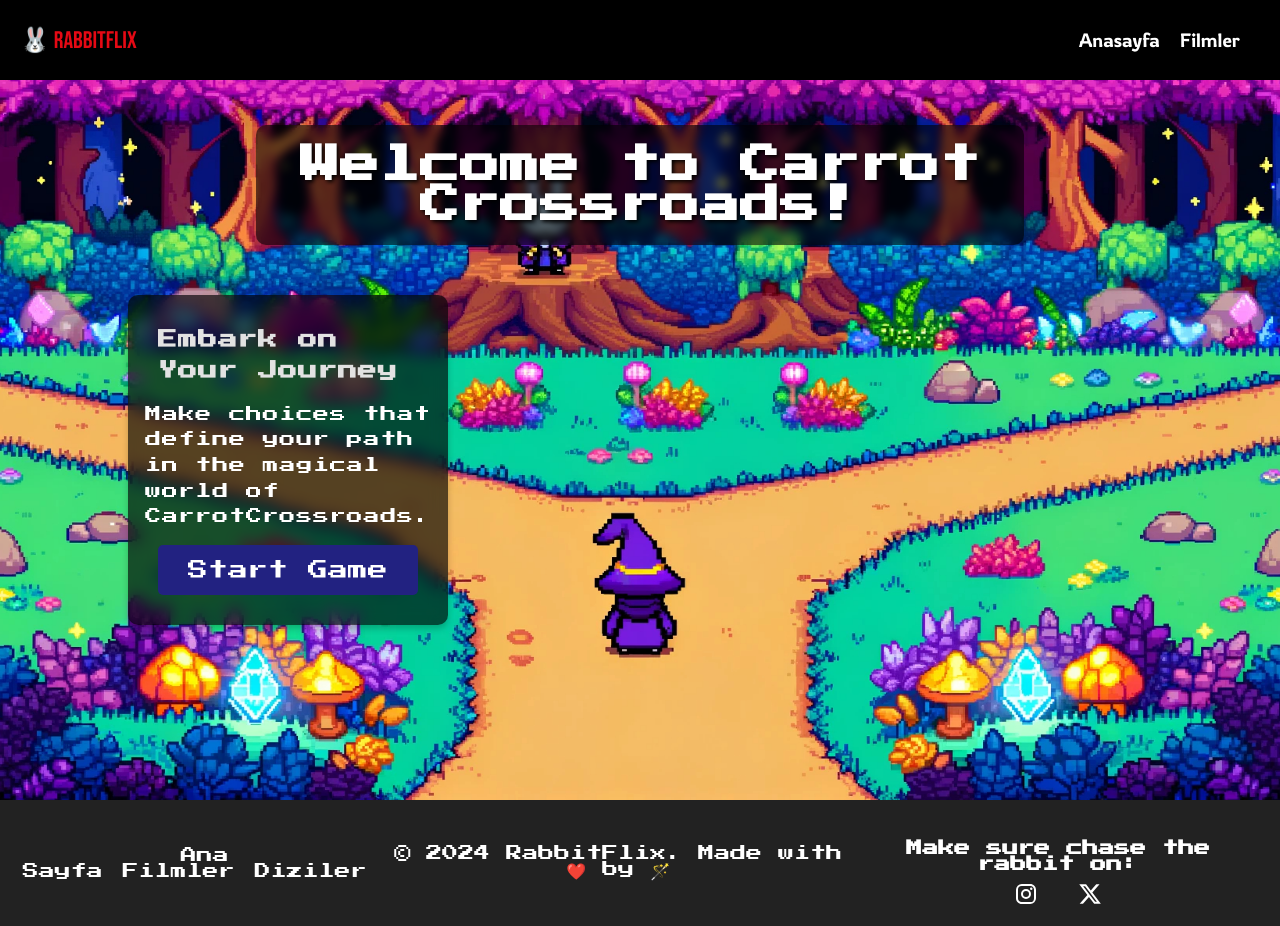
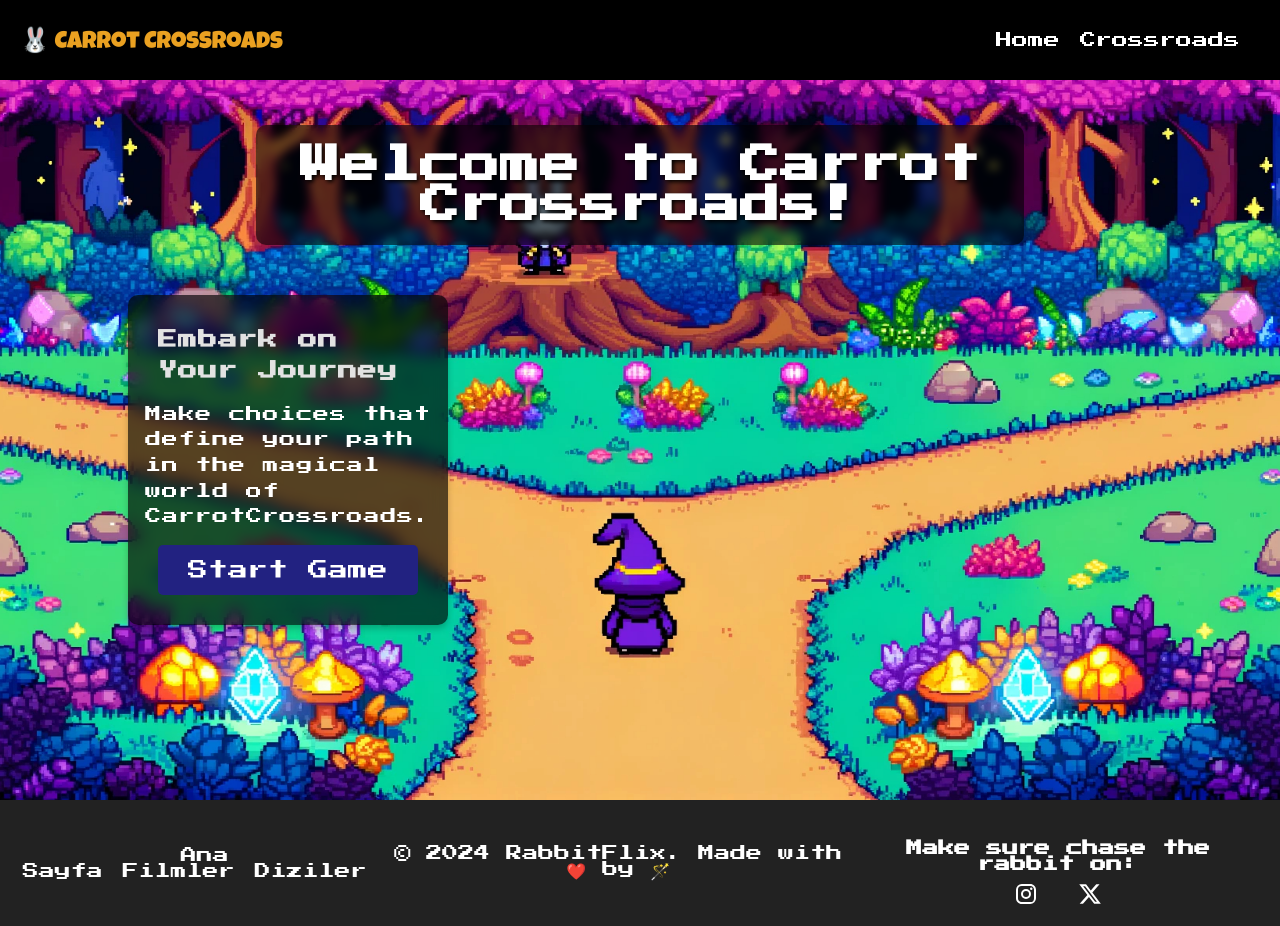
Before and after one commit to uluutku/CarrotCrossroads, a React (Vite) app: page / in a window 1280 px wide. Built offline with nearby package versions, Linux system fonts and the light colour scheme; the HTML template or start-up script is replaced by a standard one.

Commit message:
chore: Update fonts and styles in Header component

```diff
--- a/src/Header/Header.css
+++ b/src/Header/Header.css
@@ -1,5 +1,4 @@
-@import url("https://fonts.googleapis.com/css2?family=Bebas+Neue&display=swap");
-@import url("https://fonts.googleapis.com/css2?family=Rowdies:wght@300;400;700&family=Shadows+Into+Light&display=swap");
+@import url("https://fonts.googleapis.com/css2?family=Luckiest+Guy&display=swap");
 
 * {
   margin: 0;
@@ -8,9 +7,9 @@
 }
 
 body {
-  font-family: "Inter", sans-serif;
-  background-color: #141414;
-  color: rgba(255, 255, 255, 0.87);
+  font-family: "Luckiest Guy", cursive;
+  font-weight: 400;
+  font-style: normal;
 }
 
 a {
@@ -50,10 +49,10 @@ a {
 
 .logo-item {
   font-size: 1.5rem;
-  font-family: "Bebas Neue", sans-serif;
+  font-family: "Luckiest Guy", cursive;
   font-weight: 400;
   font-style: normal;
-  color: #e50914;
+  color: #eaa121;
   margin-right: 10px;
 }
 
@@ -91,16 +90,15 @@ a {
 
 .nav-link,
 .nav-item {
-  font-family: "Rowdies", sans-serif;
-  font-weight: 300;
+  font-weight: 100;
   color: #fff;
-  font-size: 1.2rem;
+  font-size: 1rem;
   transition: color 0.3s ease-in-out;
 }
 
 .nav-link:hover,
 .nav-item:hover {
-  color: #e50914;
+  color: #eaa121;
 }
 
 @media only screen and (max-width: 768px) {
--- a/src/Header/Header.jsx
+++ b/src/Header/Header.jsx
@@ -29,7 +29,7 @@ function Header() {
       <div className="header" ref={headerRef}>
         <div className="logo-container">
           <Link to="/" className="logo-link">
-            <p className="logo-item">🐰 RABBITFLIX</p>
+            <p className="logo-item">🐰 Carrot Crossroads</p>
           </Link>
         </div>
         <div className="menu-toggle" onClick={toggleMenu}>
@@ -38,12 +38,12 @@ function Header() {
         <ul className={`menu ${menuOpen ? "open" : ""}`}>
           <li>
             <Link to="/" className="nav-link">
-              Anasayfa
+              Home
             </Link>
           </li>
           <li>
             <Link to="/movies" className="nav-link">
-              Filmler
+              Crossroads
             </Link>
           </li>
         </ul>
```
